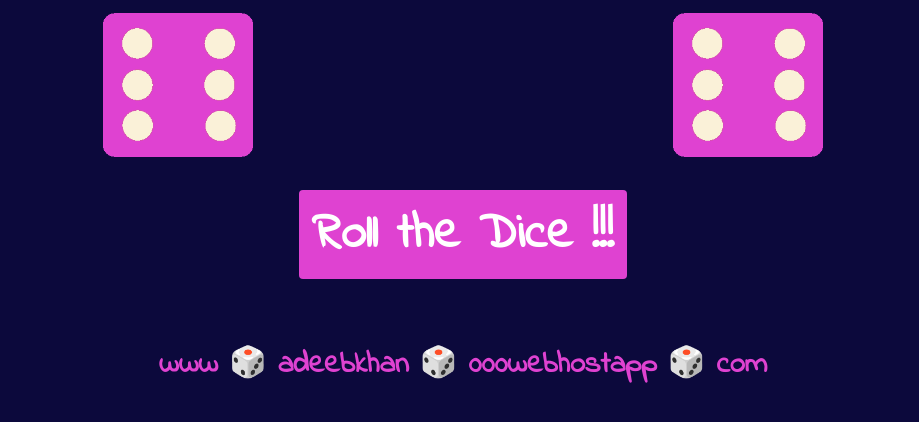
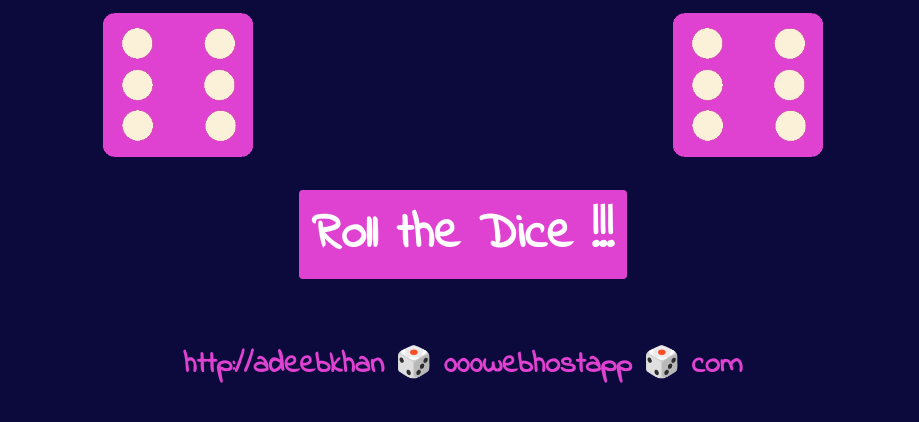
Before and after one commit to AdeebKhan25/dice_game, a plain HTML site: page index.html in a window 1280 px wide. Shown: the part 300-722 px from the top of the page, without its empty margins (177-1096 px from the left). Drawn offline with nearby package versions, Linux system fonts and the light colour scheme; a web font is replaced by a local one.

Commit message:
Update index.html

```diff
--- a/index.html
+++ b/index.html
@@ -37,7 +37,7 @@
   </div>
 
   <footer>
-    www 🎲 adeebkhan 🎲 000webhostapp 🎲 com
+    http://adeebkhan 🎲 000webhostapp 🎲 com
   </footer>
 
 </body>
```
